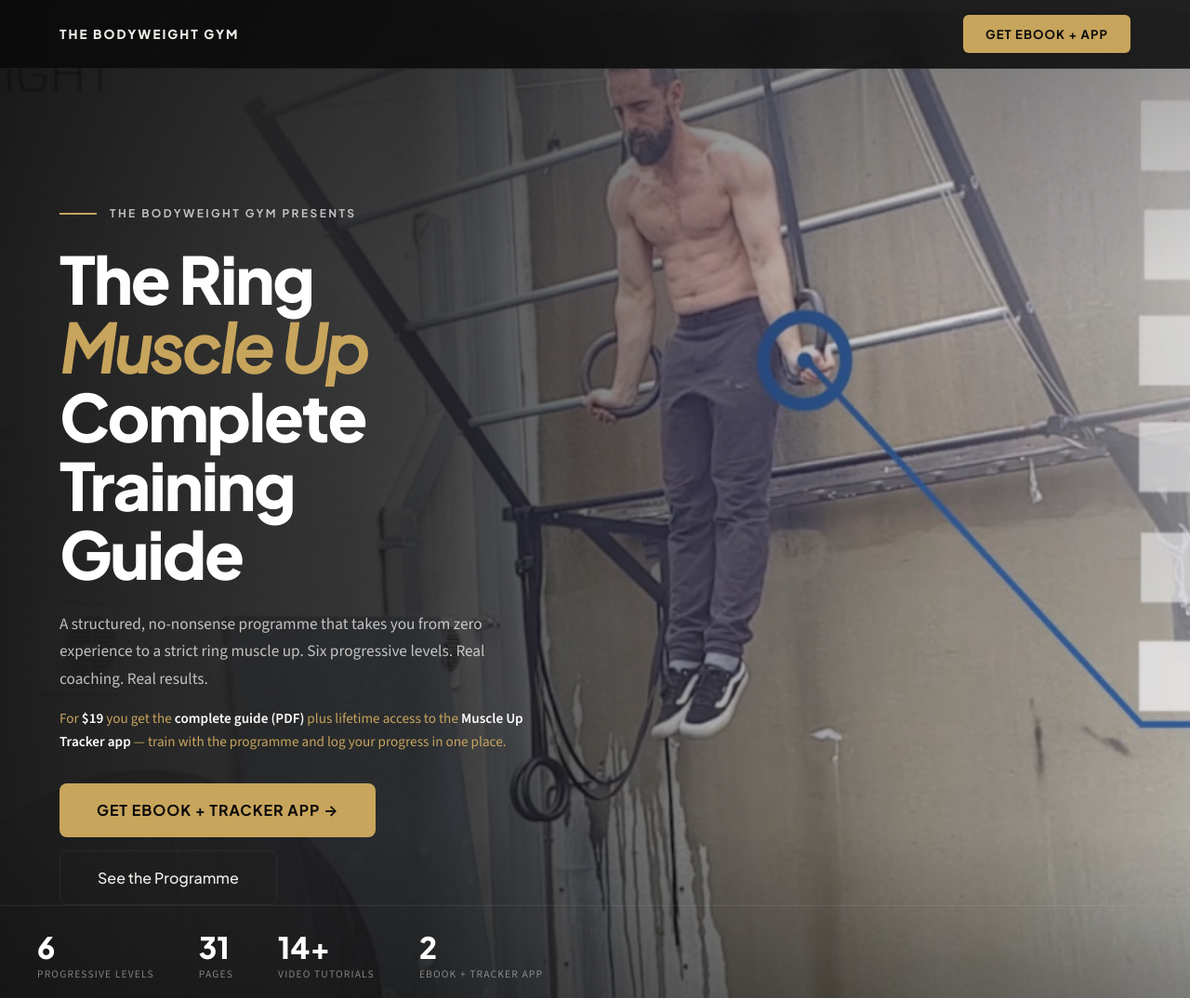
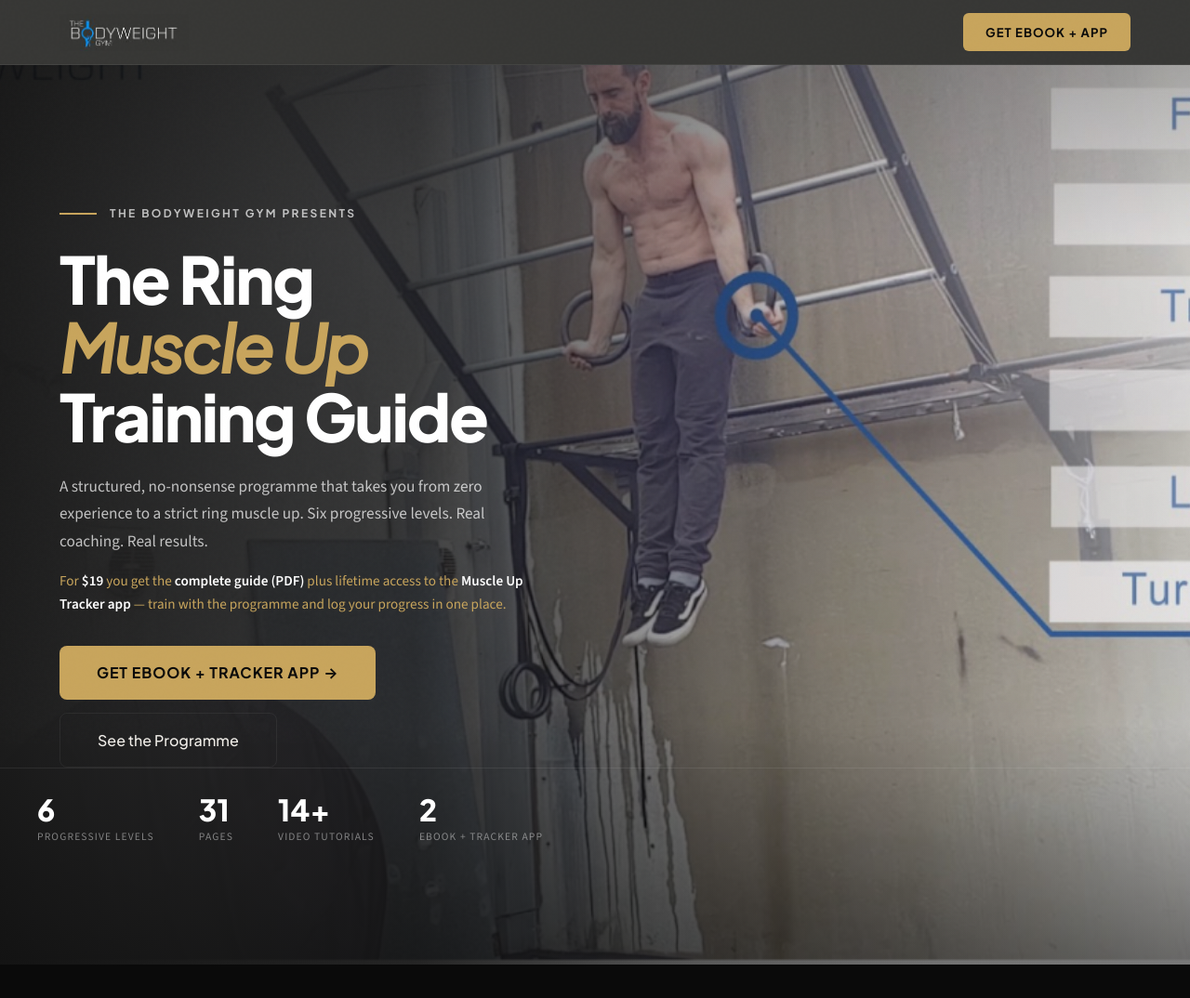
Before and after one commit to Mathew-Harvey/MuscleUp-LandingPage, a website: page index.html in a window 1280 px wide. Shown: the top 1074 px of the page at 93% size. Drawn offline with nearby package versions, Linux system fonts and the light colour scheme.

Commit message:
Update nav with logo image and scroll transition; simplify hero text
Co-authored-by: Cursor <cursoragent@cursor.com>

```diff
--- a/index.html
+++ b/index.html
@@ -3,7 +3,7 @@
 <head>
 <meta charset="UTF-8">
 <meta name="viewport" content="width=device-width, initial-scale=1.0">
-<title>The Ring Muscle Up — The Complete Training Guide | The Bodyweight Gym</title>
+<title>The Ring Muscle Up — The Training Guide | The Bodyweight Gym</title>
 <meta name="description" content="Master the strict ring muscle up: 6-level PDF guide plus Muscle Up Tracker app for $19. From zero to hero — no kipping, no shortcuts.">
 <link rel="preconnect" href="https://fonts.googleapis.com">
 <link rel="preconnect" href="https://fonts.gstatic.com" crossorigin>
@@ -52,17 +52,25 @@
   /* ===== NAV ===== */
   nav {
     position: fixed; top: 0; left: 0; right: 0; z-index: 100;
-    background: rgba(10,10,10,0.85); backdrop-filter: blur(20px);
-    border-bottom: 1px solid var(--border);
-    padding: 16px 0;
+    background: #373735;
+    backdrop-filter: blur(20px);
+    border-bottom: 1px solid rgba(255,255,255,0.06);
+    padding: 14px 0;
+    transition: background 0.35s ease;
+  }
+  nav.nav-scrolled {
+    background: rgba(10,10,10,0.94);
   }
   nav .container {
     display: flex; justify-content: space-between; align-items: center;
   }
   .nav-brand {
-    font-family: var(--heading); font-weight: 800; font-size: 0.85em;
-    text-transform: uppercase; letter-spacing: 0.15em; color: var(--text-primary);
-    text-decoration: none;
+    display: flex; align-items: center;
+    text-decoration: none; line-height: 0;
+  }
+  .nav-brand img {
+    height: 40px; width: auto;
+    display: block;
   }
   .nav-cta {
     display: inline-flex; align-items: center; gap: 8px;
@@ -260,7 +268,7 @@
   .level-card:last-child { border-right: none; }
   .level-num {
     font-family: var(--heading); font-size: 3em; line-height: 1;
-    color: rgba(200,165,92,0.15); font-weight: 800; margin-bottom: 8px;
+    color: rgba(255,255,255,0.85); font-weight: 800; margin-bottom: 8px;
   }
   .level-card h4 { font-family: var(--heading); font-size: 0.95em; font-weight: 700; margin-bottom: 6px; }
   .level-card p { font-size: 0.82em; color: var(--text-muted); line-height: 1.5; }
@@ -332,7 +340,7 @@
   .callout-banner cite { font-style: normal; font-size: 0.85em; color: var(--text-muted); }
 
   /* ===== PRICING ===== */
-  .pricing-section { background: var(--bg-deep); }
+  .pricing-section { background: var(--bg-card); border-top: 1px solid var(--border); border-bottom: 1px solid var(--border); }
   .pricing-card {
     background: var(--bg-card); border: 2px solid var(--accent);
     border-radius: 16px; padding: 48px; max-width: 560px;
@@ -400,6 +408,8 @@
 
   /* ===== RESPONSIVE ===== */
   @media (max-width: 768px) {
+    .nav-brand img { height: 32px; }
+    .nav-cta { font-size: 0.72em; padding: 8px 16px; }
     .hero-content-wrap { padding: 100px 20px 0; }
     .hero-content { max-width: 100%; }
     .hero h1 { font-size: clamp(2.2em, 8vw, 3em); }
@@ -447,7 +457,7 @@
 <!-- NAV -->
 <nav>
   <div class="container">
-    <a href="#" class="nav-brand">The Bodyweight Gym</a>
+    <a href="#" class="nav-brand"><img src="assets/dark logo.png" alt="The Bodyweight Gym"></a>
     <a href="#pricing" class="nav-cta">Get Ebook + App</a>
   </div>
 </nav>
@@ -461,7 +471,7 @@
   <div class="hero-content-wrap">
     <div class="hero-content">
       <div class="hero-eyebrow animate-in">The Bodyweight Gym presents</div>
-      <h1 class="animate-in delay-1">The Ring<br><em>Muscle Up</em><br>Complete Training<br>Guide</h1>
+      <h1 class="animate-in delay-1">The Ring<br><em>Muscle Up</em><br>Training Guide</h1>
       <p class="hero-sub animate-in delay-2">A structured, no-nonsense programme that takes you from zero experience to a strict ring muscle up. Six progressive levels. Real coaching. Real results.</p>
       <p class="hero-offer animate-in delay-2">For <strong>$19</strong> you get the <strong>complete guide (PDF)</strong> plus lifetime access to the <strong>Muscle Up Tracker app</strong> — train with the programme and log your progress in one place.</p>
       <div class="hero-cta-group animate-in delay-3">
@@ -713,7 +723,7 @@
 <footer>
   <div class="container">
     <div class="footer-brand">The Bodyweight Gym</div>
-    <p>© 2025 The Bodyweight Gym. All rights reserved.</p>
+    <p>© 2026 The Bodyweight Gym. All rights reserved.</p>
     <p style="margin-top: 8px;"><a href="#" style="color: var(--text-muted); text-decoration: underline;">Terms</a> · <a href="#" style="color: var(--text-muted); text-decoration: underline;">Privacy</a> · <a href="#" style="color: var(--text-muted); text-decoration: underline;">Contact</a></p>
   </div>
 </footer>
@@ -728,6 +738,14 @@
       if (!wasOpen) item.classList.add('open');
     });
   });
+
+  // Nav transitions from brand brown to dark after scrolling
+  const navEl = document.querySelector('nav');
+  function updateNav() {
+    navEl.classList.toggle('nav-scrolled', window.scrollY > 60);
+  }
+  window.addEventListener('scroll', updateNav, { passive: true });
+  updateNav();
 
   // Scroll animations
   const observer = new IntersectionObserver((entries) => {
```
Also changed, not shown: assets/dark logo.png (added).
